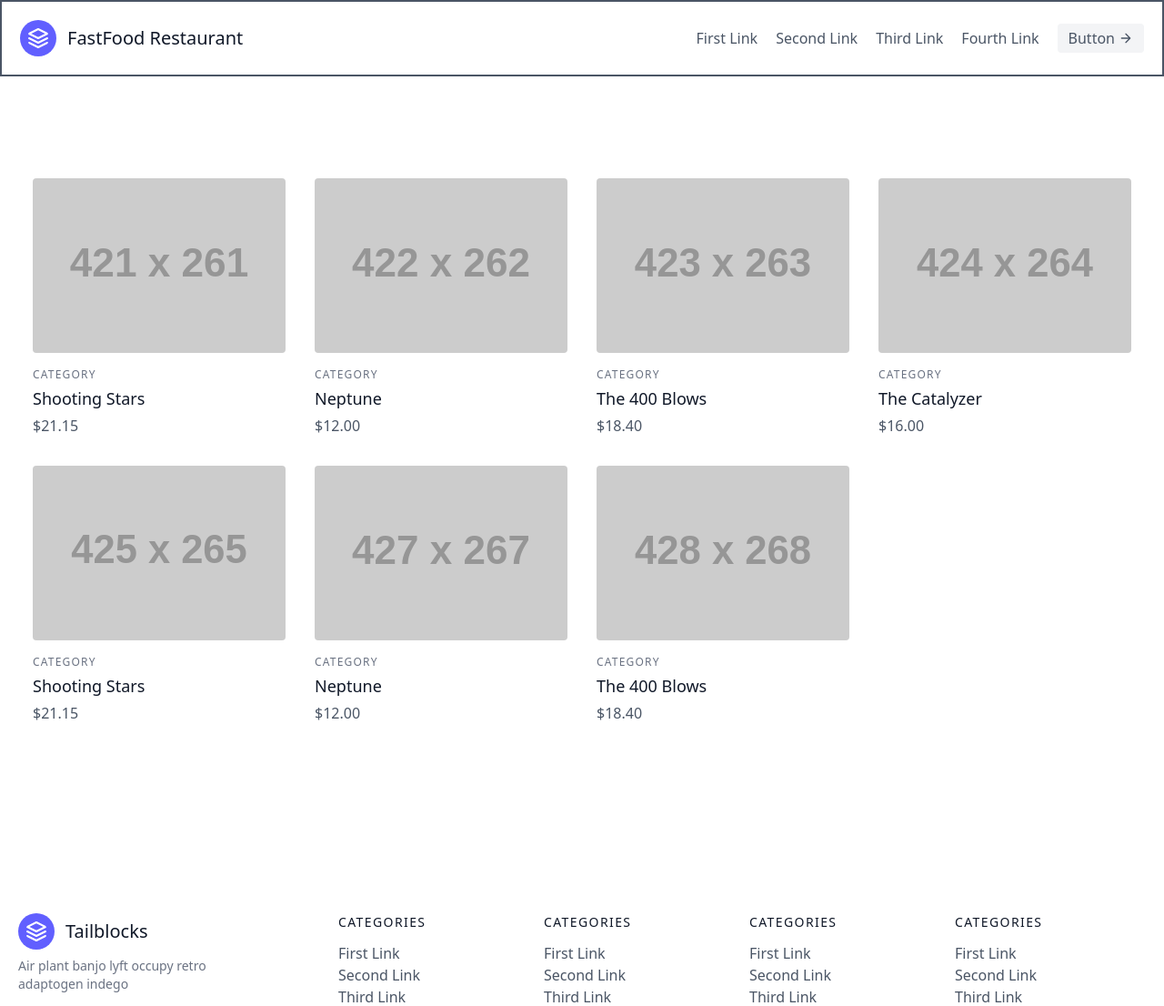
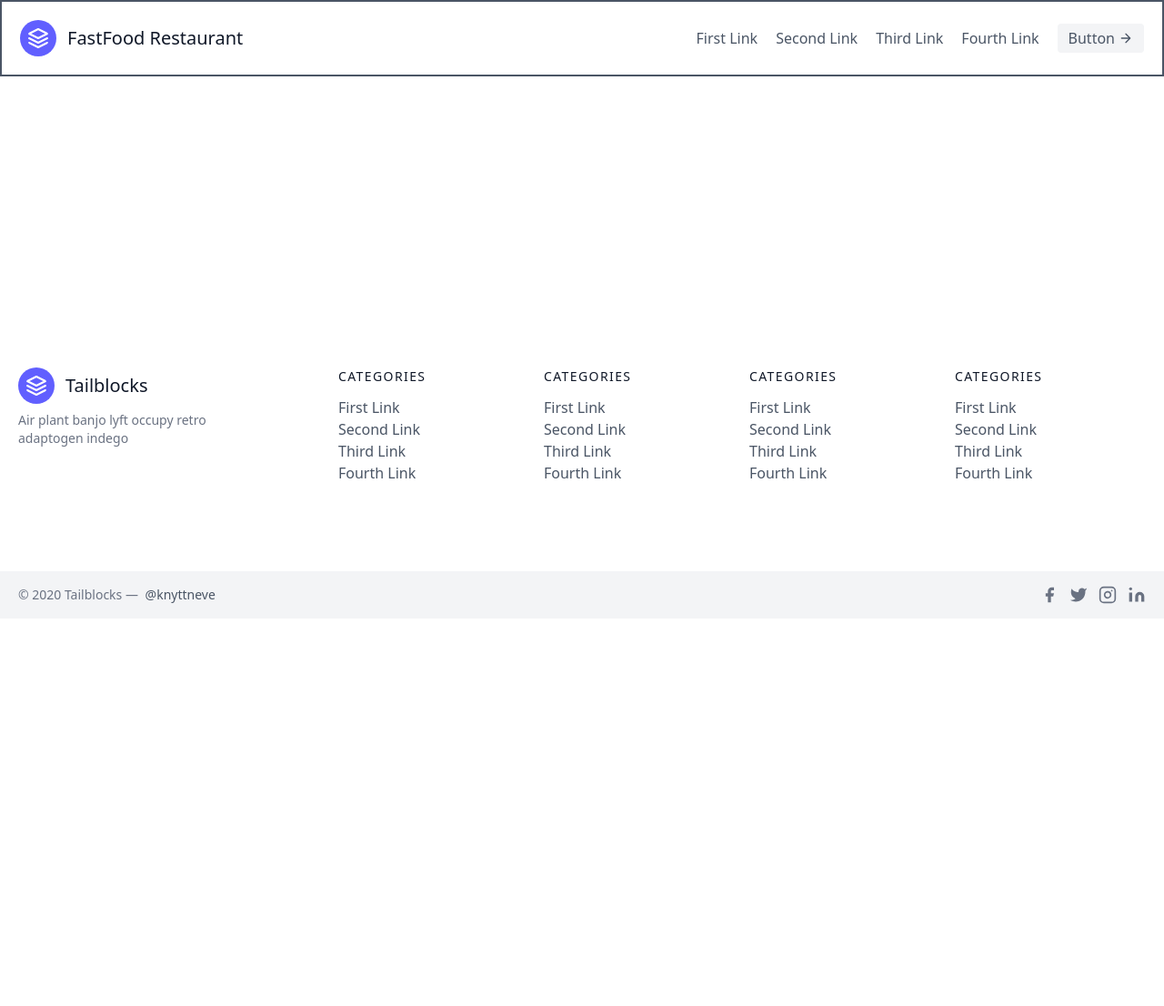
Before and after one commit to SyedMuhammadIzaan/FastFoodRestaurantChatbot, a Flask app: template app/templates/base.html in a window 1280 px wide. Shown: the top 1106 px of the page at 91% size. After the commit the page ends 664 px from the top, so only its background shows below. Run offline with Flask 3, Linux system fonts and the light colour scheme; the template is opened without the code that fills it, so the values that code supplies are empty; some libraries are stand-ins or nearby versions.

Commit message:
remove the extra card

```diff
--- a/app/templates/components/card.html
+++ b/app/templates/components/card.html
@@ -15,83 +15,7 @@
                 </div>
             </div>
             {% endfor %}
-            <div class="lg:w-1/4 md:w-1/2 p-4 w-full">
-                <a class="block relative h-48 rounded overflow-hidden">
-                    <img alt="ecommerce" class="object-cover object-center w-full h-full block"
-                        src="https://dummyimage.com/421x261">
-                </a>
-                <div class="mt-4">
-                    <h3 class="text-gray-500 text-xs tracking-widest title-font mb-1">CATEGORY</h3>
-                    <h2 class="text-gray-900 title-font text-lg font-medium">Shooting Stars</h2>
-                    <p class="mt-1">$21.15</p>
-                </div>
-            </div>
-            <div class="lg:w-1/4 md:w-1/2 p-4 w-full">
-                <a class="block relative h-48 rounded overflow-hidden">
-                    <img alt="ecommerce" class="object-cover object-center w-full h-full block"
-                        src="https://dummyimage.com/422x262">
-                </a>
-                <div class="mt-4">
-                    <h3 class="text-gray-500 text-xs tracking-widest title-font mb-1">CATEGORY</h3>
-                    <h2 class="text-gray-900 title-font text-lg font-medium">Neptune</h2>
-                    <p class="mt-1">$12.00</p>
-                </div>
-            </div>
-            <div class="lg:w-1/4 md:w-1/2 p-4 w-full">
-                <a class="block relative h-48 rounded overflow-hidden">
-                    <img alt="ecommerce" class="object-cover object-center w-full h-full block"
-                        src="https://dummyimage.com/423x263">
-                </a>
-                <div class="mt-4">
-                    <h3 class="text-gray-500 text-xs tracking-widest title-font mb-1">CATEGORY</h3>
-                    <h2 class="text-gray-900 title-font text-lg font-medium">The 400 Blows</h2>
-                    <p class="mt-1">$18.40</p>
-                </div>
-            </div>
-            <div class="lg:w-1/4 md:w-1/2 p-4 w-full">
-                <a class="block relative h-48 rounded overflow-hidden">
-                    <img alt="ecommerce" class="object-cover object-center w-full h-full block"
-                        src="https://dummyimage.com/424x264">
-                </a>
-                <div class="mt-4">
-                    <h3 class="text-gray-500 text-xs tracking-widest title-font mb-1">CATEGORY</h3>
-                    <h2 class="text-gray-900 title-font text-lg font-medium">The Catalyzer</h2>
-                    <p class="mt-1">$16.00</p>
-                </div>
-            </div>
-            <div class="lg:w-1/4 md:w-1/2 p-4 w-full">
-                <a class="block relative h-48 rounded overflow-hidden">
-                    <img alt="ecommerce" class="object-cover object-center w-full h-full block"
-                        src="https://dummyimage.com/425x265">
-                </a>
-                <div class="mt-4">
-                    <h3 class="text-gray-500 text-xs tracking-widest title-font mb-1">CATEGORY</h3>
-                    <h2 class="text-gray-900 title-font text-lg font-medium">Shooting Stars</h2>
-                    <p class="mt-1">$21.15</p>
-                </div>
-            </div>
-            <div class="lg:w-1/4 md:w-1/2 p-4 w-full">
-                <a class="block relative h-48 rounded overflow-hidden">
-                    <img alt="ecommerce" class="object-cover object-center w-full h-full block"
-                        src="https://dummyimage.com/427x267">
-                </a>
-                <div class="mt-4">
-                    <h3 class="text-gray-500 text-xs tracking-widest title-font mb-1">CATEGORY</h3>
-                    <h2 class="text-gray-900 title-font text-lg font-medium">Neptune</h2>
-                    <p class="mt-1">$12.00</p>
-                </div>
-            </div>
-            <div class="lg:w-1/4 md:w-1/2 p-4 w-full">
-                <a class="block relative h-48 rounded overflow-hidden">
-                    <img alt="ecommerce" class="object-cover object-center w-full h-full block"
-                        src="https://dummyimage.com/428x268">
-                </a>
-                <div class="mt-4">
-                    <h3 class="text-gray-500 text-xs tracking-widest title-font mb-1">CATEGORY</h3>
-                    <h2 class="text-gray-900 title-font text-lg font-medium">The 400 Blows</h2>
-                    <p class="mt-1">$18.40</p>
-                </div>
-            </div>
+
         </div>
     </div>
 </section>
```
